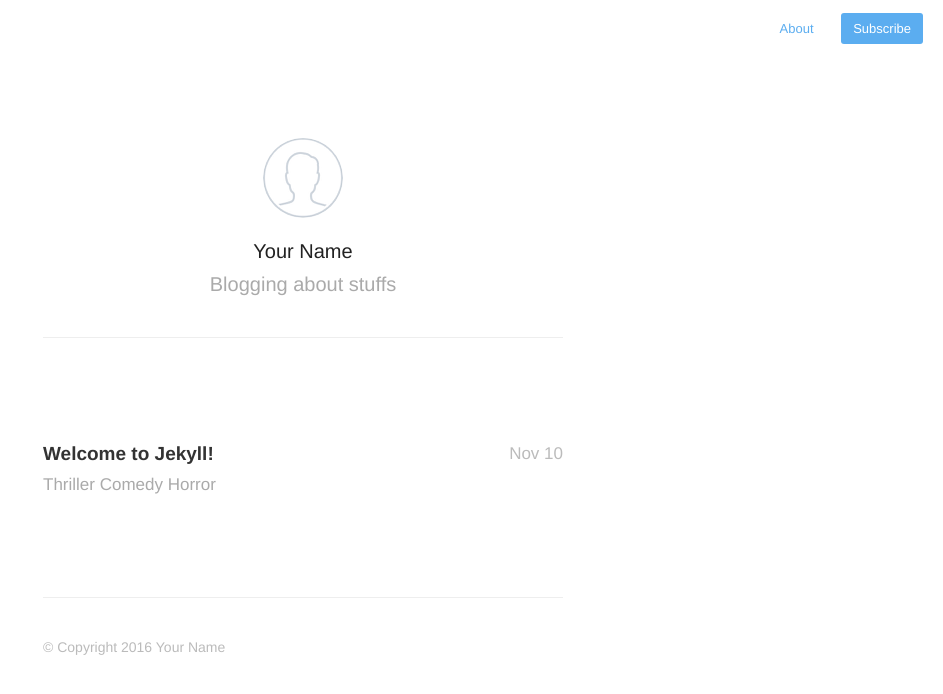
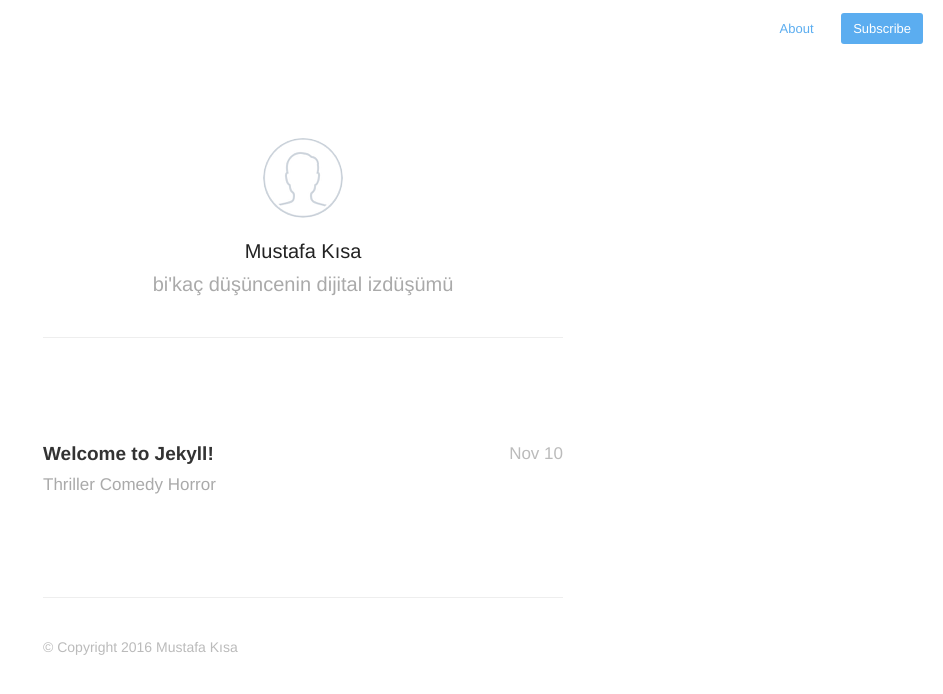
Before and after one commit to mustafakisa/mustafakisa.github.io, a Jekyll site: the page built from index.html, in a window 1280 px wide. Shown: the top 694 px of the page, without its empty margins (337-1280 px from the left). Built offline with Jekyll 4.4.1, drawn with Linux system fonts in a browser that asks for light colours; nearby versions of some CDN libraries; the list of posts is cut into pages by our own code.

Commit message:
update config

```diff
--- a/_config.yml
+++ b/_config.yml
@@ -1,6 +1,6 @@
-name: Your New Jekyll Site
-description: Blogging about stuffs
-meta_description: "Your New Jekyll Site, Blogging about stuffs"
+name: bi'kaç düşüncenin dijital izdüşümü
+description: bi'kaç düşüncenin dijital izdüşümü
+meta_description: "kişisel şeyler falan"
 
 aboutPage: true
 
@@ -10,15 +10,15 @@ highlighter: rouge
 gems: [jekyll-paginate]
 paginate: 20
 baseurl: /
-domain_name: 'http://yourblog-domain.com'
+domain_name: 'http://blog.kisa.io'
 google_analytics: 'UA-XXXXXXXX-X'
 disqus: false
-disqus_shortname: 'your-disqus-shortname'
+disqus_shortname: 'mustafakisa'
 
 # Details for the RSS feed generator
-url:            'http://your-blog-url.example.com'
-author:         'Your Name'
-authorTwitter:  'YourTwitterUsername'
+url:            'http://blog.kisa.io'
+author:         'Mustafa Kısa'
+authorTwitter:  'mustafakisa'
 
 permalink:       /:year/:title/
 
```
